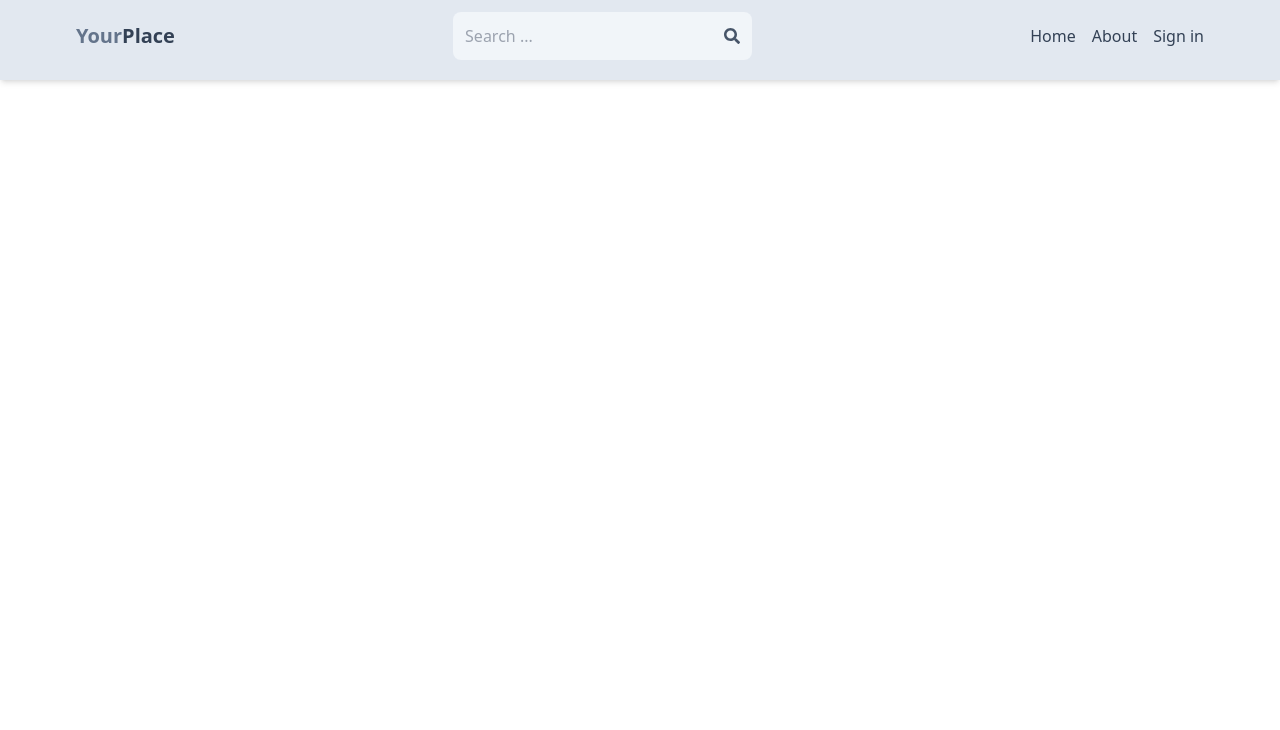
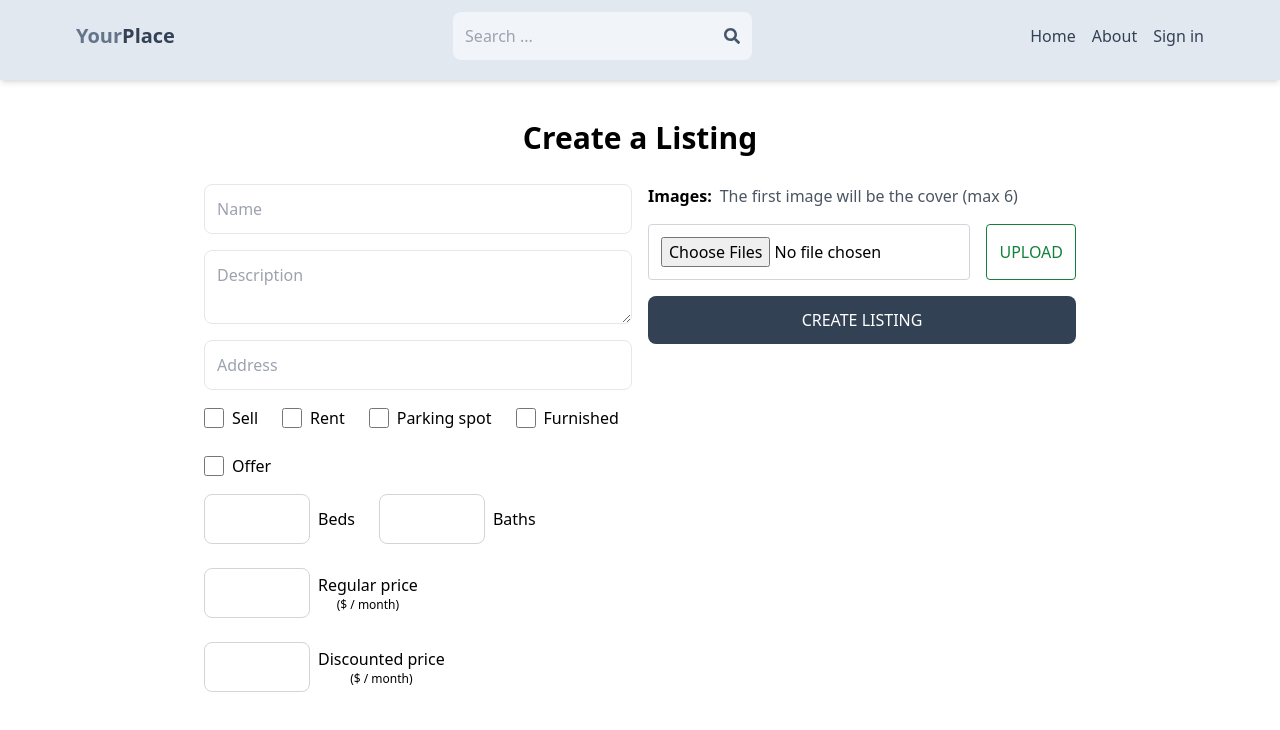
Before and after one commit to lalitkashyap58/myHouse, a React (Vite) app in the folder client/: page /create-listing in a window 1280 px wide. Shown: the top 730 px of the page. Built offline with nearby package versions, Linux system fonts and the light colour scheme; no server answers.

Commit message:
Listing UI done

```diff
--- a/client/src/App.jsx
+++ b/client/src/App.jsx
@@ -7,7 +7,7 @@
 import SignUp from "./pages/SignUp";
 import Header from "./components/Header";
 import PrivateRoute from './components/PrivateRoute';
-
+import CreateListing from "./pages/CreateListing";
 const App=()=>{
   return (
     <BrowserRouter>
@@ -19,6 +19,7 @@
       <Route element={<PrivateRoute/>}>
           <Route path='/profile' element={<Profile/>} />
         </Route>
+        <Route path='/create-listing' element={<CreateListing/>}/>
     </Routes>
     </BrowserRouter>
   )
--- /dev/null
+++ b/client/src/pages/CreateListing.jsx
@@ -0,0 +1,121 @@
+
+export default function CreateListing() {
+  return (
+    <main className='p-3 max-w-4xl mx-auto'>
+      <h1 className='text-3xl font-semibold text-center my-7'>
+        Create a Listing
+      </h1>
+      <form className='flex flex-col sm:flex-row gap-4'>
+        <div className='flex flex-col gap-4 flex-1'>
+          <input
+            type='text'
+            placeholder='Name'
+            className='border p-3 rounded-lg'
+            id='name'
+            maxLength='62'
+            minLength='10'
+            required
+          />
+          <textarea
+            type='text'
+            placeholder='Description'
+            className='border p-3 rounded-lg'
+            id='description'
+            required
+          />
+          <input
+            type='text'
+            placeholder='Address'
+            className='border p-3 rounded-lg'
+            id='address'
+            required
+          />
+          <div className='flex gap-6 flex-wrap'>
+            <div className='flex gap-2'>
+              <input type='checkbox' id='sale' className='w-5' />
+              <span>Sell</span>
+            </div>
+            <div className='flex gap-2'>
+              <input type='checkbox' id='rent' className='w-5' />
+              <span>Rent</span>
+            </div>
+            <div className='flex gap-2'>
+              <input type='checkbox' id='parking' className='w-5' />
+              <span>Parking spot</span>
+            </div>
+            <div className='flex gap-2'>
+              <input type='checkbox' id='furnished' className='w-5' />
+              <span>Furnished</span>
+            </div>
+            <div className='flex gap-2'>
+              <input type='checkbox' id='offer' className='w-5' />
+              <span>Offer</span>
+            </div>
+          </div>
+          <div className='flex flex-wrap gap-6'>
+            <div className='flex items-center gap-2'>
+              <input
+                type='number'
+                id='bedrooms'
+                min='1'
+                max='10'
+                required
+                className='p-3 border border-gray-300 rounded-lg'
+              />
+              <p>Beds</p>
+            </div>
+            <div className='flex items-center gap-2'>
+              <input
+                type='number'
+                id='bathrooms'
+                min='1'
+                max='10'
+                required
+                className='p-3 border border-gray-300 rounded-lg'
+              />
+              <p>Baths</p>
+            </div>
+            <div className='flex items-center gap-2'>
+              <input
+                type='number'
+                id='regularPrice'
+                min='1'
+                max='10'
+                required
+                className='p-3 border border-gray-300 rounded-lg'
+              />
+              <div className='flex flex-col items-center'>
+                <p>Regular price</p>
+                <span className='text-xs'>($ / month)</span>
+              </div>
+            </div>
+            <div className='flex items-center gap-2'>
+              <input
+                type='number'
+                id='discountPrice'
+                min='1'
+                max='10'
+                required
+                className='p-3 border border-gray-300 rounded-lg'
+              />
+              <div className='flex flex-col items-center'>
+                <p>Discounted price</p>
+                <span className='text-xs'>($ / month)</span>
+              </div>
+            </div>
+          </div>
+        </div>
+        <div className="flex flex-col flex-1 gap-4">
+          <p className='font-semibold'>Images:
+          <span className='font-normal text-gray-600 ml-2'>The first image will be the cover (max 6)</span>
+          </p>
+          <div className="flex gap-4">
+            <input className='p-3 border border-gray-300 rounded w-full' type="file" id='images' accept='image/*' multiple />
+            <button className='p-3 text-green-700 border border-green-700 rounded uppercase hover:shadow-lg disabled:opacity-80'>Upload</button>
+          </div>
+        <button className='p-3 bg-slate-700 text-white rounded-lg uppercase hover:opacity-95 disabled:opacity-80'>Create Listing</button>
+        </div>
+      </form>
+    </main>
+  );
+}
--- a/client/src/pages/Profile.jsx
+++ b/client/src/pages/Profile.jsx
@@ -1,5 +1,6 @@
 import { useSelector } from 'react-redux';
 import { useRef, useState, useEffect } from 'react';
+import { Link } from 'react-router-dom';
 import {
   getDownloadURL,
   getStorage,
@@ -187,6 +188,9 @@
         >
           {loading ? 'Loading...' : 'Update'}
         </button>
+        <Link className=' font-semibold bg-green-600 text-white p-3 rounded-lg uppercase text-center hover:opacity-55' to={'/create-listing'}>
+        See Listings
+        </Link>
       </form>
       <div className='flex justify-between mt-5'>
         <span
```
